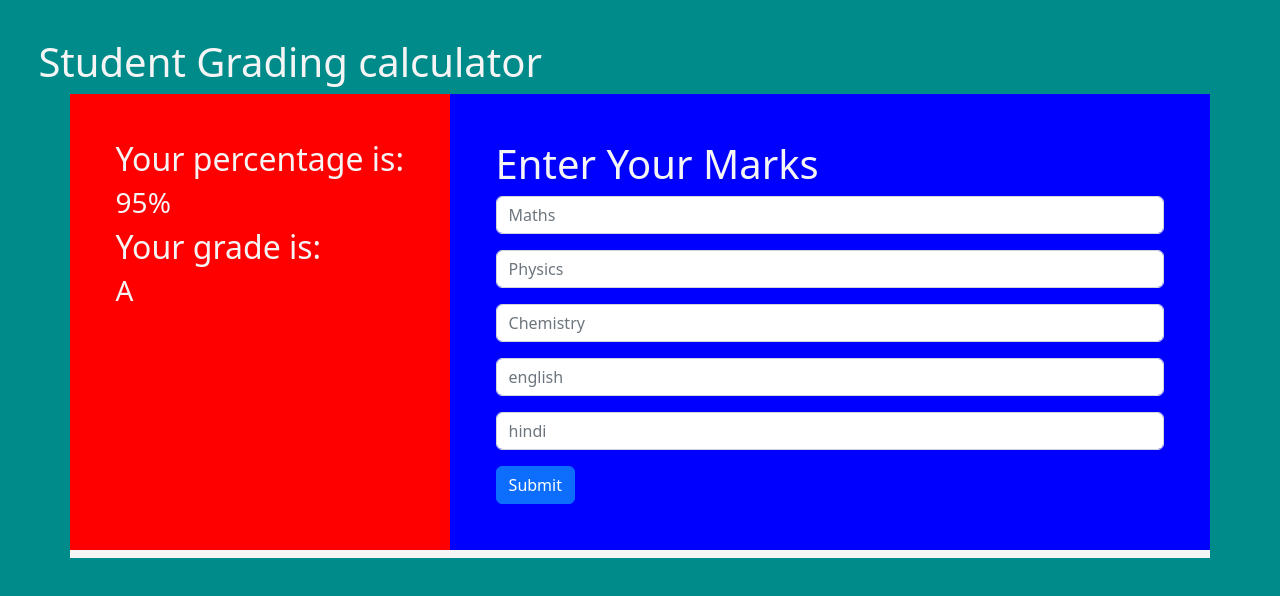
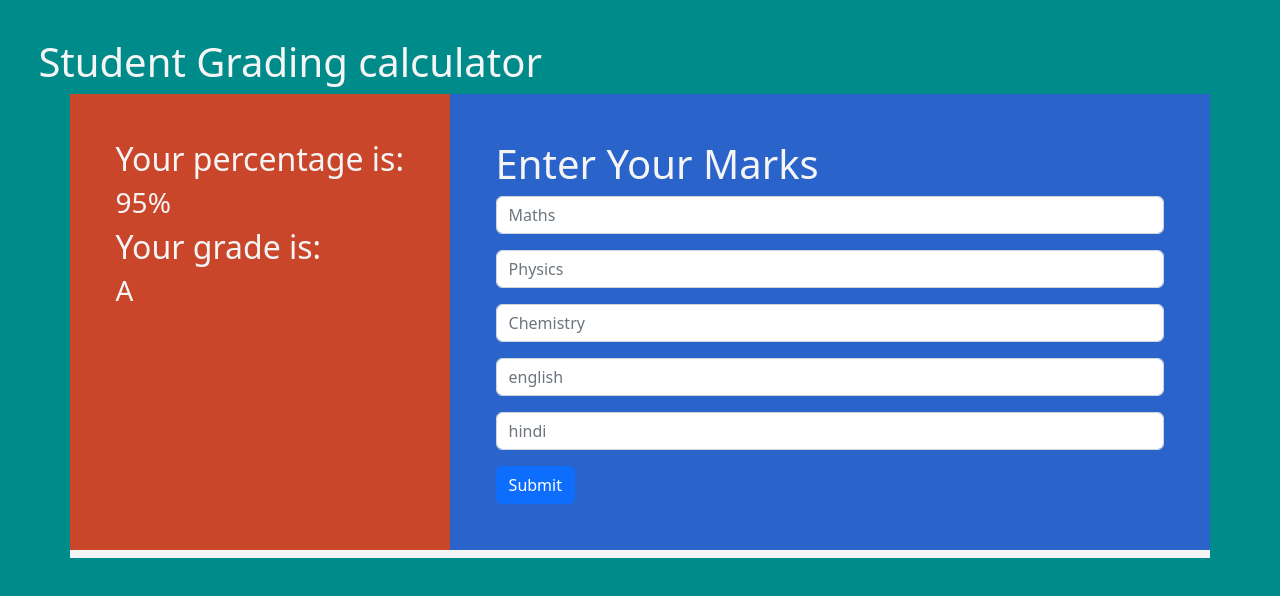
Before and after one commit to Khanmdasad/student-grading-calculator, a plain HTML site: page index.html in a window 1280 px wide. Drawn offline with nearby package versions, Linux system fonts and the light colour scheme.

Commit message:
Update style.css

```diff
--- a/style.css
+++ b/style.css
@@ -5,12 +5,12 @@ body{
 }
 
 .red{
-    background-color: red;
+    background-color: #CA462A;
     padding: 4%;
 }
 
 .blue{
-    background-color: blue;
+    background-color: #2A64CA;
     padding: 4%;
 }
 
```
